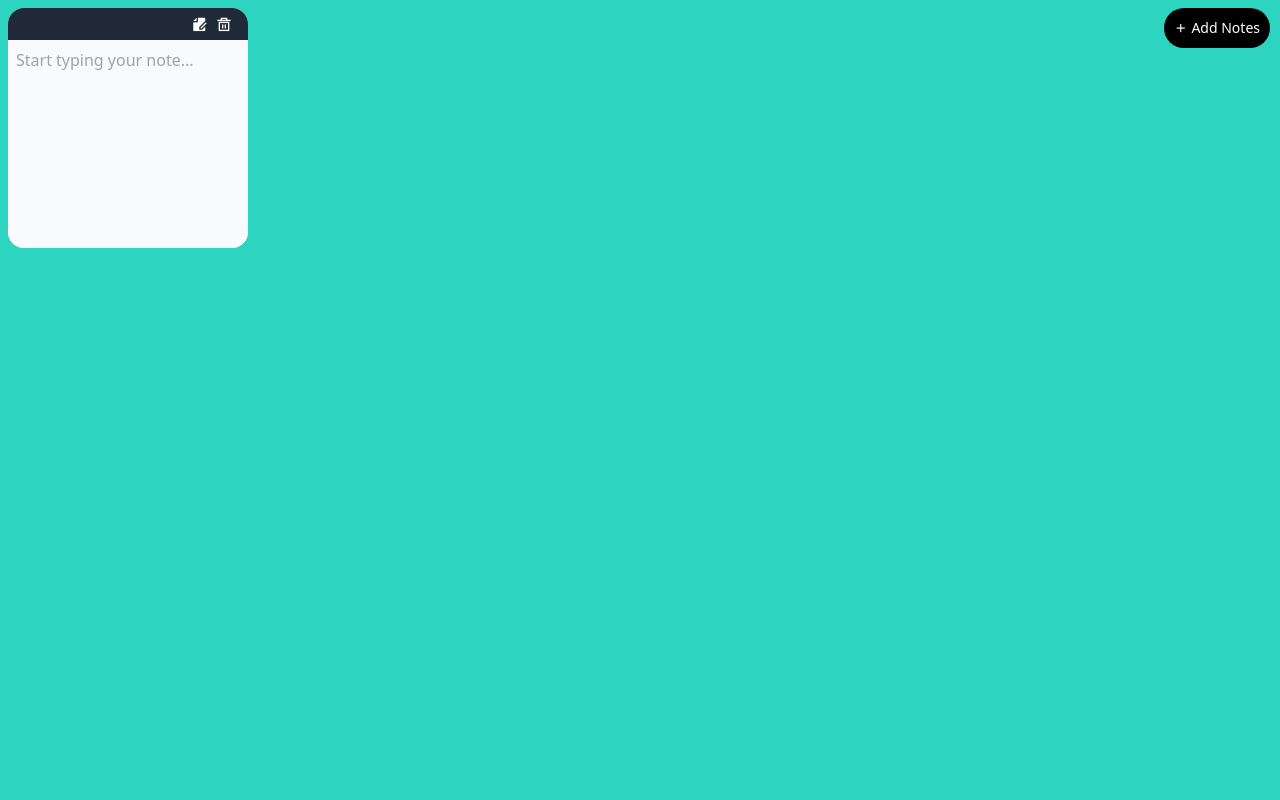
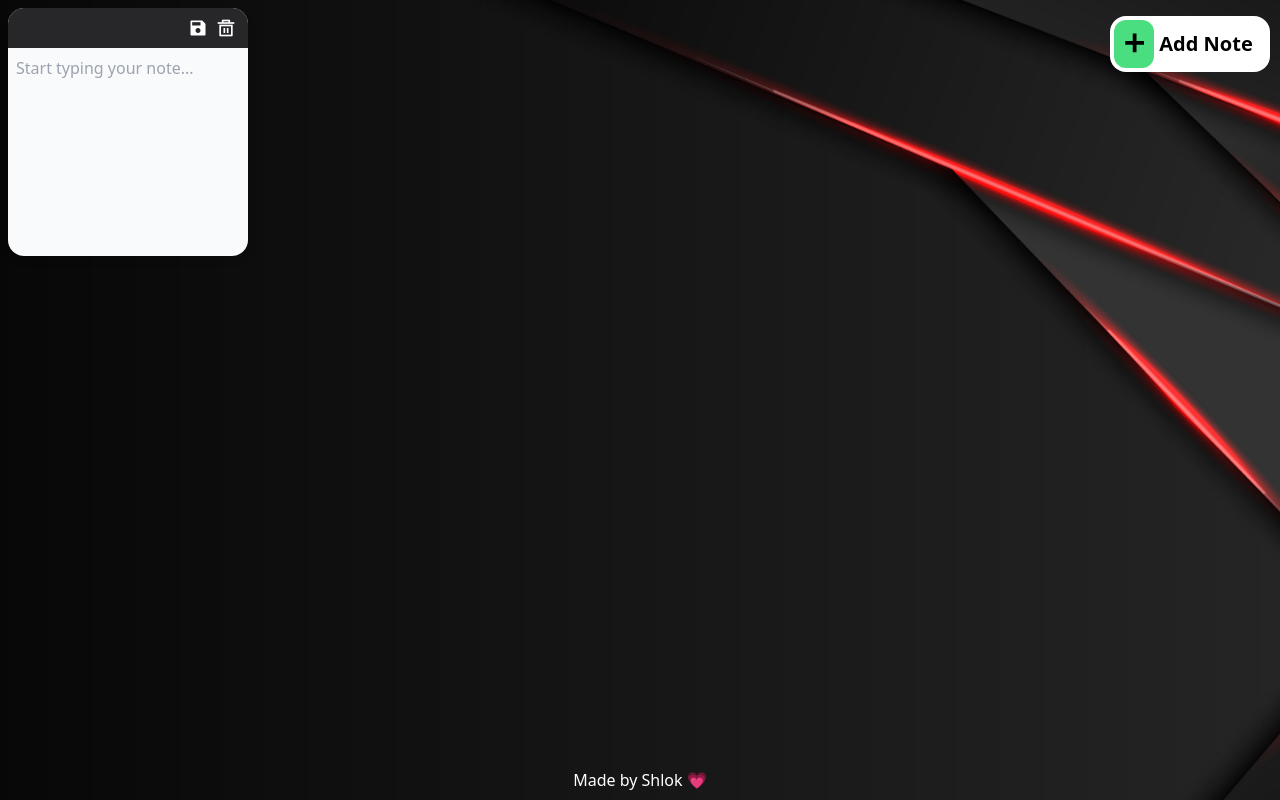
Before and after one commit to shlok-2010/Notes-for-java-script, a plain HTML site: page index.html in a window 1280 px wide. Drawn offline with nearby package versions, Linux system fonts and the light colour scheme.

Commit message:
changes in app completed

```diff
--- a/index.html
+++ b/index.html
@@ -1,36 +1,49 @@
 <!DOCTYPE html>
 <html lang="en">
+
 <head>
   <meta charset="UTF-8" />
   <meta name="viewport" content="width=device-width, initial-scale=1.0" />
-    <title>Document</title>
+  <title>Take Your Notes</title>
   <script src="https://cdn.tailwindcss.com"></script>
-    <link
-      href="https://cdn.jsdelivr.net/npm/remixicon@4.5.0/fonts/remixicon.css"
-      rel="stylesheet"
-    />
+  <link href="https://cdn.jsdelivr.net/npm/remixicon@4.5.0/fonts/remixicon.css" rel="stylesheet" />
 </head>
+
 <body>
-    <button
+
+  <div class="fixed right-2.5 top-4">
+    <button id="addBtn"
+      class="bg-white text-center w-40 rounded-2xl h-14 relative text-black text-xl font-semibold group" type="button">
+      <div
+        class="bg-green-400 rounded-xl h-12 w-1/4 flex items-center justify-center absolute left-1 top-[4px] group-hover:w-[95%] z-10 duration-500">
+        <i class="ri-add-fill text-3xl"></i>
+
+      </div>
+      <p class="translate-x-4">Add Note</p>
+    </button>
+  </div>
+
+  <!-- <button
       id="addBtn"
       class="fixed right-2.5 bg-black text-white p-2.5 rounded-full mt-2 text-sm"
     >
       <i class="ri-add-fill"></i>
       Add Notes
-    </button>
-    <div id="main" class="w-full min-h-screen bg-teal-400 flex flex-wrap gap-2">
-      <div class="note w-60 h-60 bg-white m-2 mb-0 rounded-2xl">
+    </button> -->
+  <div id="main" class="w-full min-h-screen bg-[url('bg.jpg')] bg-cover flex flex-wrap gap-2">
+    <!-- <div class="note w-60 h-60 bg-white m-2 mb-0 rounded-2xl">
         <div class="tool w-full h-8 bg-gray-800 text-white flex justify-end items-center gap-2 px-2 rounded-t-2xl">
-          <i class="ri-file-edit-fill hover:text-yellow-400 transition-colors duration-200 cursor-pointer"></i>
+          <i class="ri-save-2-fill hover:text-yellow-400 transition-colors duration-200 cursor-pointer"></i>
           <i class="ri-delete-bin-5-line mr-2 hover:text-red-400 transition-colors duration-200 cursor-pointer"></i>
         </div>
         <textarea
           class="w-full h-[calc(100%-2rem)] resize-none focus:border-0 outline-0 p-2 rounded-b-2xl bg-gray-50 text-gray-700"
           placeholder="Start typing your note..."
         ></textarea>
+      </div> -->
+      <h1 class="fixed bottom-2 text-white text-center w-full" >Made by Shlok 💗</h1>
     </div>
-    </div>
-
     <script src="script.js"></script>
 </body>
+
 </html>
--- a/script.js
+++ b/script.js
@@ -1,22 +1,73 @@
 const addBtn = document.querySelector("#addBtn");
 const main = document.querySelector("#main");
-addBtn.addEventListener("click", function () {
-  addNote();
-});
+addBtn.addEventListener(
+  "click", function () {
+    addNote();
+  });
 
-const addNote = () => {
+const saveNotes = () => {
+  const notes = document.querySelectorAll(".note textarea");
+  console.log(notes);
+  const data = [];
+  notes.forEach((note) => {
+    data.push(note.value);
+  });
+  if (data.length === 0) {
+    localStorage.removeItem("notes");
+  } else {
+    localStorage.setItem("notes", JSON.stringify(data));
+  }
+};
+
+
+const addNote = (text = "") => {
   const note = document.createElement("div");
-  note.classList.add("note", "w-60", "h-60", "bg-white", "m-2", "rounded-2xl", "shadow-lg", "hover:shadow-xl", "transition-shadow", "duration-300");
+  note.classList.add(
+    "note",
+    "w-60",
+    "h-60",
+    "bg-white",
+    "m-2",
+    "rounded-2xl",
+    "shadow-lg",
+    "hover:shadow-xl",
+    "transition-shadow",
+    "duration-300"
+  );
 
   note.innerHTML = `
-    <div class="tool w-full h-8 bg-gray-800 text-white flex justify-end items-center gap-2 px-2 rounded-t-2xl">
-      <i class="ri-file-edit-fill hover:text-yellow-400 transition-colors duration-200 cursor-pointer"></i>
-      <i class="ri-delete-bin-5-line mr-2 hover:text-red-400 transition-colors duration-200 cursor-pointer"></i>
+    <div class="tool w-full h-10 bg-zinc-800 text-white flex justify-end items-center gap-2 px-1 rounded-t-2xl">
+      <i class="text-xl save ri-save-2-fill hover:text-green-400 transition-colors duration-200 cursor-pointer"></i>
+      <i class=" text-xl trash ri-delete-bin-5-line mr-2 hover:text-red-400 transition-colors duration-200 cursor-pointer"></i>
     </div>
     <textarea
       class="w-full h-[calc(100%-2rem)] resize-none focus:border-0 outline-0 p-2 rounded-b-2xl bg-gray-50 text-gray-700"
       placeholder="Start typing your note..."
-    ></textarea>
+    >${text}</textarea>
   `;
+
+  note.querySelector(".trash").addEventListener("click", function () {
+    note.remove();
+    saveNotes();
+  });
+
+  note.querySelector(".save").addEventListener("click", function () {
+    saveNotes();
+  });
+  note.querySelector("textarea").addEventListener("focusout", function () {
+    saveNotes();
+  });
   main.appendChild(note);
+  saveNotes();
 };
+
+(function () {
+  const lsNotes = JSON.parse(localStorage.getItem("notes"));
+  if (lsNotes === null) {
+    addNote();
+  } else {
+    lsNotes.forEach((lsNote) => {
+      addNote(lsNote);
+    });
+  }
+})();
```
Also changed, not shown: bg.jpg (added). Lines whose indentation alone changed are shown as unchanged.
